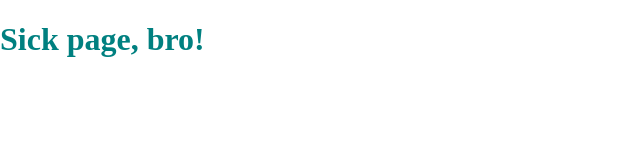
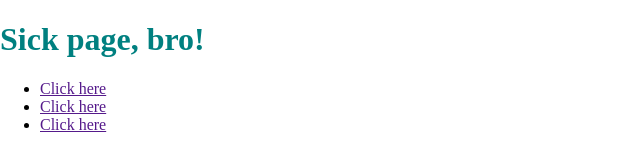
Before and after one commit to kristinmc42/git-branching, a plain HTML site: page index.html in a window 1280 px wide. Shown: the whole page, without its empty margins (0-640 px from the left). Drawn offline with Linux system fonts and the light colour scheme.

Commit message:
initial structure for nav

```diff
--- a/index.html
+++ b/index.html
@@ -9,5 +9,13 @@
 </head>
 <body>
   <h1>Sick page, bro!</h1>
+
+  <nav>
+    <ul>
+      <li><a href="">Click here</a></li>
+      <li><a href="">Click here</a></li>
+      <li><a href="">Click here</a></li>
+    </ul>
+  </nav>
 </body>
 </html>
```
